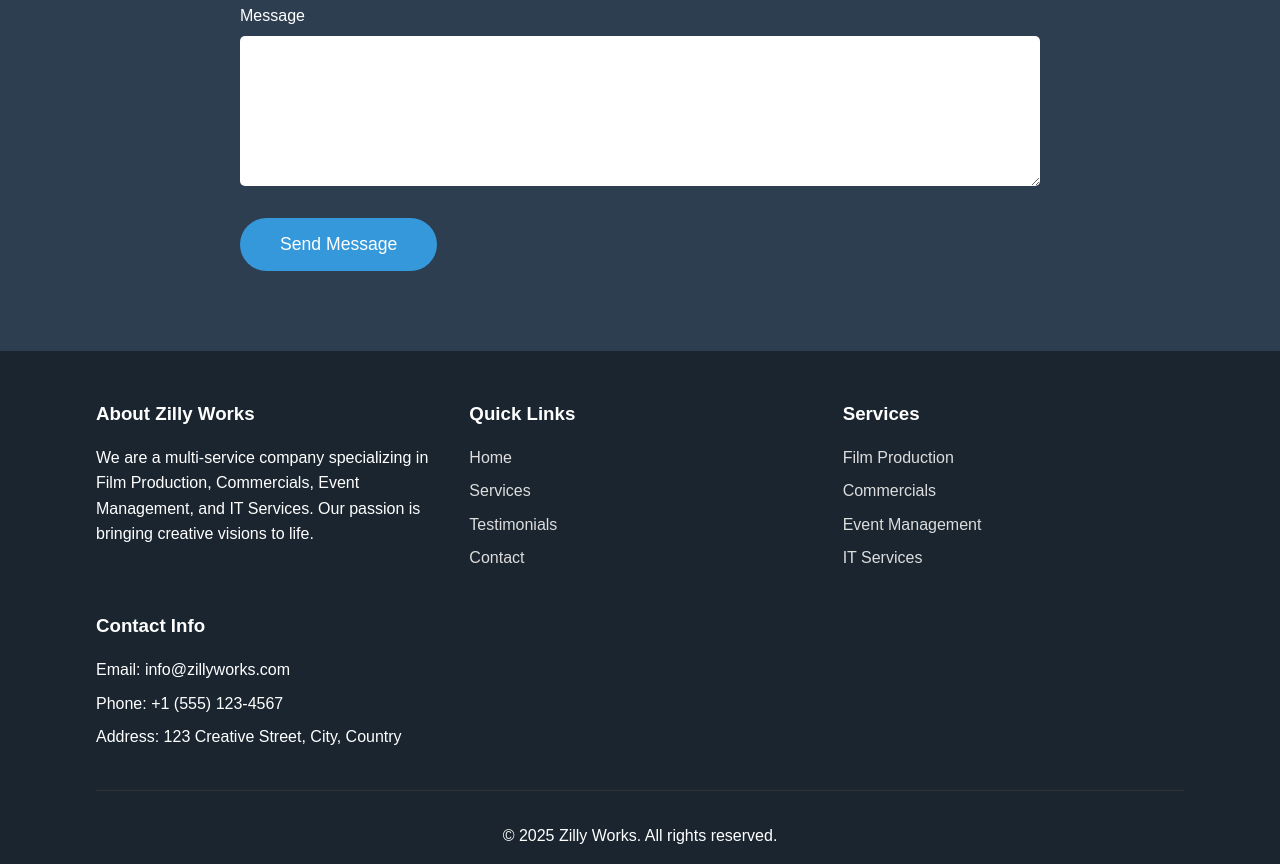
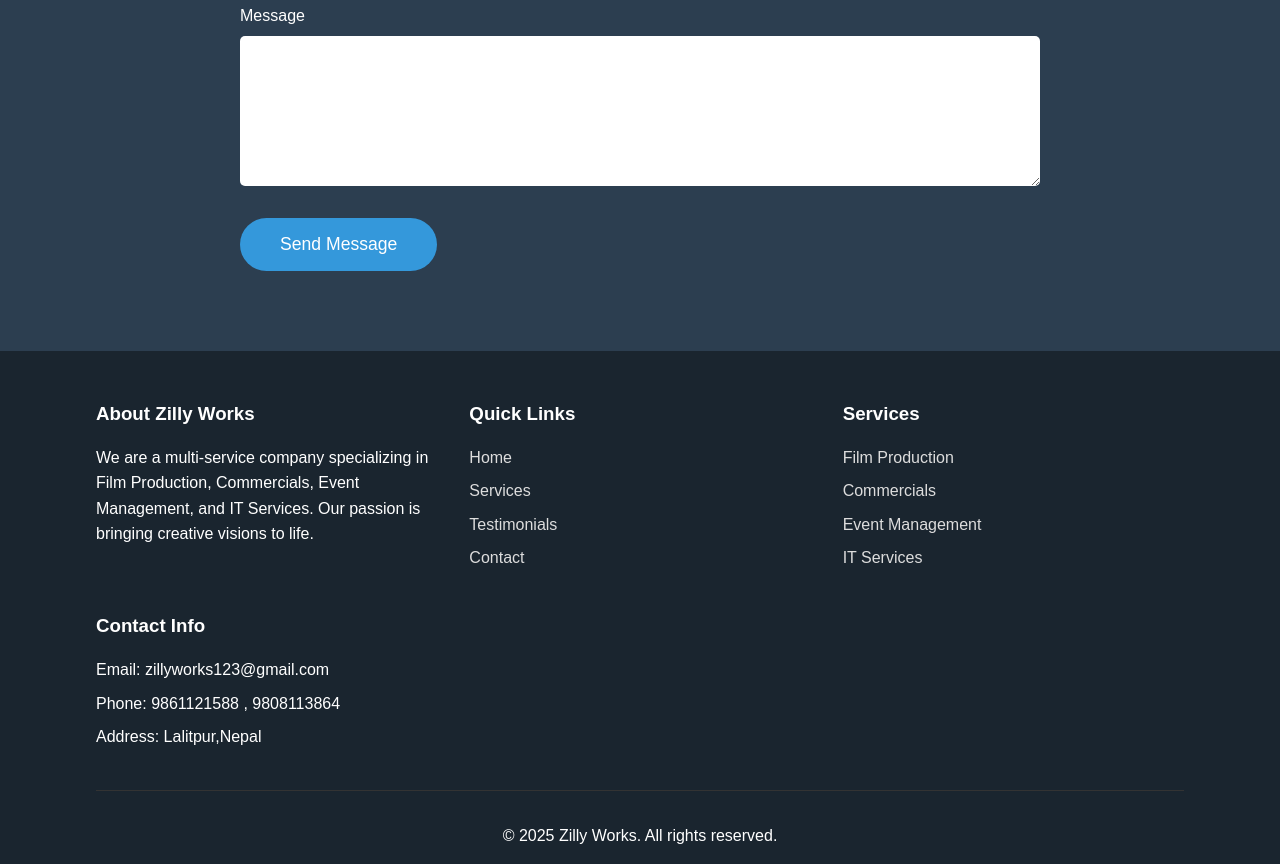
Before and after one commit to khatripramod/jillyworks, a plain HTML site: page index.html in a window 1280 px wide. Shown: the part 2705-3569 px from the top of the page. Drawn offline with Linux system fonts and the light colour scheme.

Commit message:
web site 3rd bot added

```diff
--- a/index.html
+++ b/index.html
@@ -1215,9 +1215,9 @@
                 <div class="footer-section">
                     <h3>Contact Info</h3>
                     <ul>
-                        <li>Email: info@zillyworks.com</li>
-                        <li>Phone: +1 (555) 123-4567</li>
-                        <li>Address: 123 Creative Street, City, Country</li>
+                        <li>Email: zillyworks123@gmail.com</li>
+                        <li>Phone: 9861121588 , 9808113864</li>
+                        <li>Address: Lalitpur,Nepal</li>
                     </ul>
                 </div>
             </div>
```
